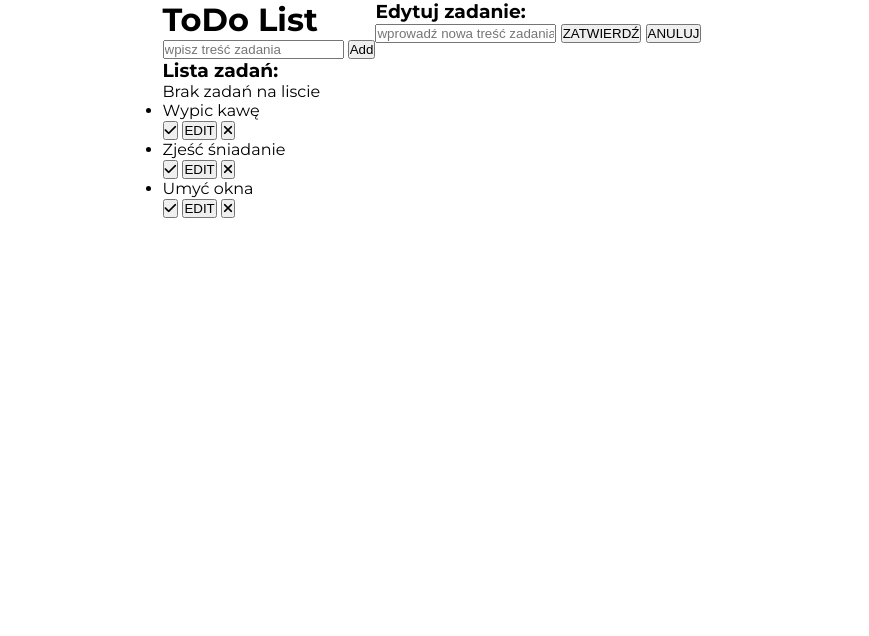
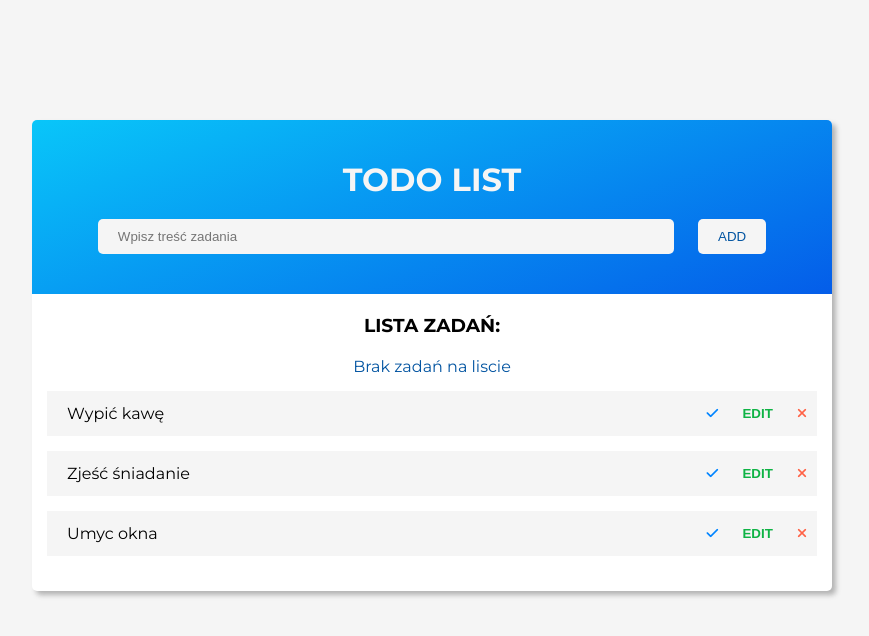
Before and after one commit to kriskaczmarek/TODO-advanced-JS, a plain HTML site: page index.html in a window 1280 px wide. Shown: the whole page, without its empty margins (208-1077 px from the left). Drawn offline with Linux system fonts and the light colour scheme.

Commit message:
second commit

```diff
--- a/index.html
+++ b/index.html
@@ -12,48 +12,52 @@
 
 <body>
     <div class="todo">
+
         <div class="header">
             <h1>ToDo List</h1>
-            <input type="text" class="todo-input" placeholder="wpisz treść zadania" />
+            <input type="text" placeholder="Wpisz treść zadania" class="todo-input" />
             <button class="add-btn">Add</button>
         </div>
+
         <div class="todo-list">
             <h3>Lista zadań:</h3>
             <p class="alert-info">Brak zadań na liscie</p>
             <ul>
-                <li id="test">Wypic kawę
+                <li id="test">Wypić kawę
                     <div class="tools">
-                        <button class="complete"><i class="fas fa-check"></i></button>
+                        <button class="complete"><i class="fa-solid fa-check"></i></button>
                         <button class="edit">EDIT</button>
-                        <button class="delete"><i class="fas fa-times"></i></button>
+                        <button class="delete"><i class="fa-solid fa-xmark"></i></button>
                     </div>
                 </li>
                 <li id="test">Zjeść śniadanie
                     <div class="tools">
-                        <button class="complete"><i class="fas fa-check"></i></button>
+                        <button class="complete"><i class="fa-solid fa-check"></i></button>
                         <button class="edit">EDIT</button>
-                        <button class="delete"><i class="fas fa-times"></i></button>
+                        <button class="delete"><i class="fa-solid fa-xmark"></i></button>
                     </div>
                 </li>
-                <li id="test">Umyć okna
+                <li id="test">Umyc okna
                     <div class="tools">
-                        <button class="complete"><i class="fas fa-check"></i></button>
+                        <button class="complete"><i class="fa-solid fa-check"></i></button>
                         <button class="edit">EDIT</button>
-                        <button class="delete"><i class="fas fa-times"></i></button>
+                        <button class="delete"><i class="fa-solid fa-xmark"></i></button>
                     </div>
                 </li>
             </ul>
         </div>
     </div>
+
     <div class="popup">
         <h3>Edytuj zadanie:</h3>
         <div class="popup-body">
             <p class="popup-info"></p>
-            <input type="text" placeholder="wprowadź nowa treść zadania" class="popup-info">
-            <button class="popup-btn accept">ZATWIERDŹ</button>
-            <button class="popup-btn cancel">ANULUJ</button>
+            <input class='popup-input' type="text" placeholder="wprowadź nową treść zadania" />
+            <button class="popup-btn accept">Zatwierdź</button>
+            <button class="popup-btn cancel">Anuluj</button>
         </div>
     </div>
+
 
     <script src="script.js"></script>
 </body>
--- a/style.css
+++ b/style.css
@@ -1,10 +1,161 @@
-*{
-    box-sizing: border-box;
-    margin: 0;
-    padding: 0;
+* {
+	box-sizing: border-box;
+	margin: 0;
+	padding: 0;
+}
+:root {
+	--deep-dark: rgb(26, 26, 26);
+	--light-dark: rgb(79, 82, 92);
+	--light-blue: rgb(0, 132, 255);
+	--dark-blue: rgb(2, 84, 161);
+	--light: rgb(245, 245, 245);
 }
 body {
-    display: flex;
-    justify-content: center;
-    font-family: 'Montserrat', sans-serif;
+	display: flex;
+	justify-content: center;
+	font-family: "Montserrat", sans-serif;
+	margin-top: 120px;
+	background-color: var(--light);
 }
+h1 {
+	margin-bottom: 20px;
+	color: var(--light);
+	text-transform: uppercase;
+}
+.todo {
+	width: 800px;
+	text-align: center;
+	background-color: #fff;
+	box-shadow: 4px 4px 5px rgba(82, 82, 82, 0.4);
+	border-radius: 5px;
+}
+.header {
+	padding: 40px;
+	border-radius: 5px 5px 0 0;
+	background-image: linear-gradient(340deg, #045de9 0%, #09c6f9 100%);
+}
+.todo-input {
+	width: 80%;
+	padding: 10px 20px;
+	margin-right: 20px;
+	border: none;
+	border-radius: 5px;
+	color: var(--light-dark);
+	background-color: var(--light);
+}
+.alert-info {
+	margin-top: 20px;
+	color: var(--dark-blue);
+}
+.add-btn {
+	padding: 10px 20px;
+	border: none;
+	border-radius: 5px;
+	color: var(--dark-blue);
+	background-color: var(--light);
+	text-transform: uppercase;
+	cursor: pointer;
+	transition: background-color 0.3s, color 0.3s;
+}
+.add-btn:hover {
+	color: #fff;
+	background-color: var(--light-dark);
+}
+.todo-list {
+	padding: 20px 0;
+}
+.todo-list h3 {
+	text-transform: uppercase;
+	margin-bottom: 16px;
+}
+.todo-list li {
+	display: flex;
+	justify-content: space-between;
+	align-items: center;
+	margin: 15px;
+	padding-left: 20px;
+	list-style: none;
+	background-color: var(--light);
+}
+.tools {
+	display: inline-block;
+}
+.tools button {
+	padding: 15px 10px;
+	border: none;
+	background-color: transparent;
+	cursor: pointer;
+	transition: background-color 0.3s;
+}
+.tools button:hover {
+	background-color: #ddd;
+}
+.complete {
+	color: var(--light-blue);
+}
+.edit {
+	font-weight: bold;
+	color: rgb(15, 179, 69);
+}
+.delete {
+	color: tomato;
+}
+.completed {
+	font-size: 12px;
+	font-style: italic;
+	color: var(--light-dark);
+	text-decoration: line-through;
+}
+.popup {
+	display: none;
+	justify-content: center;
+	align-items: center;
+	flex-direction: column;
+	position: fixed;
+	bottom: 20px;
+	left: 50%;
+	transform: translateX(-50%);
+	width: 800px;
+	color: var(--light);
+	background-color: var(--light-dark);
+	border-radius: 5px;
+}
+.popup h3 {
+	padding: 20px;
+}
+.popup-info {
+	margin-bottom: 20px;
+	color: var(--light);
+}
+.popup-body {
+	display: flex;
+	justify-content: center;
+	flex-wrap: wrap;
+	width: 90%;
+	padding: 10px;
+}
+.popup-input {
+	width: 100%;
+	padding: 10px 20px;
+	border: none;
+	border-radius: 5px;
+	color: var(--light-dark);
+	background-color: var(--light);
+}
+.popup-btn{
+    display: inline-block;
+    width: 30%;
+    padding: 10px 22px;
+    margin: 20px;
+    border: none;
+    border-radius: 5px;
+    color: var(--deep-dark);
+    background-color: var(--light);
+    text-transform: uppercase;
+    cursor: pointer;
+    transition: background-color .3s, color 3s;
+}
+.popup-btn:hover {
+    background-color: var(--light-blue);
+    color:#fff;
+}
```
